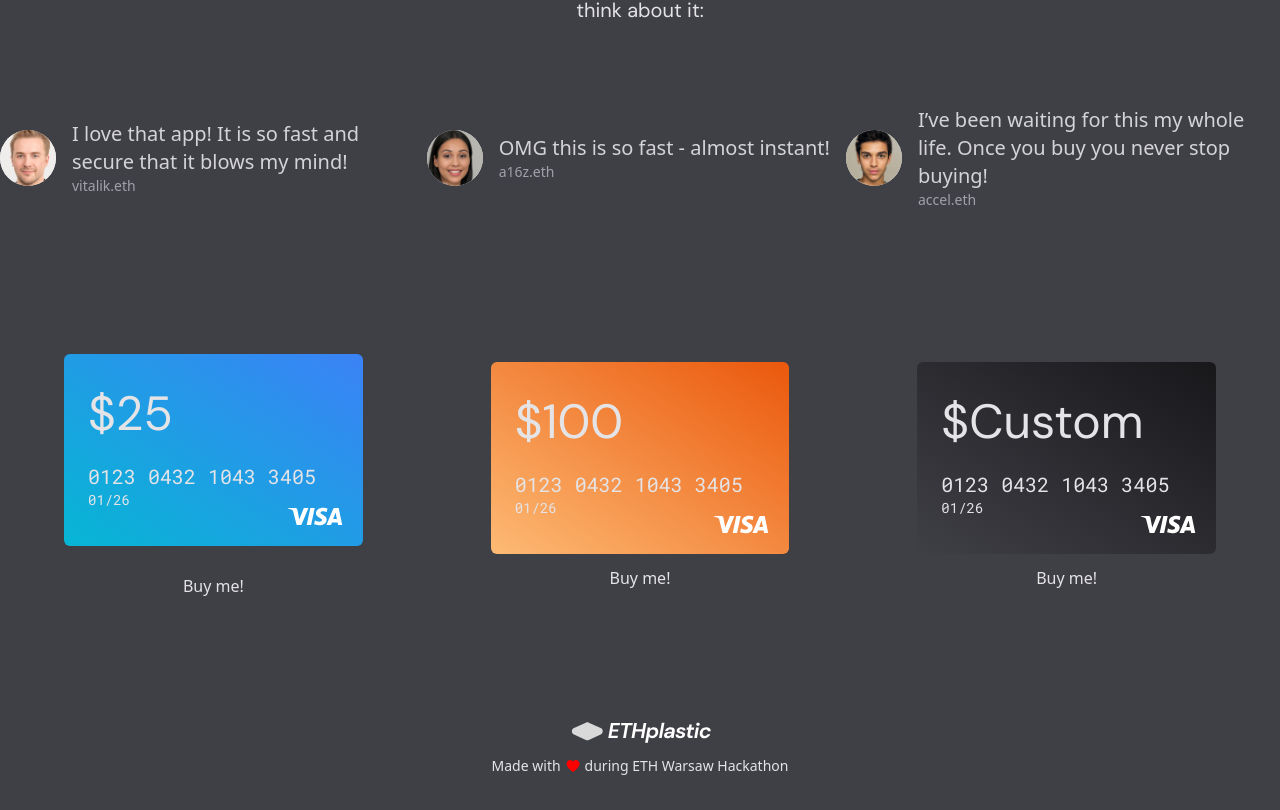
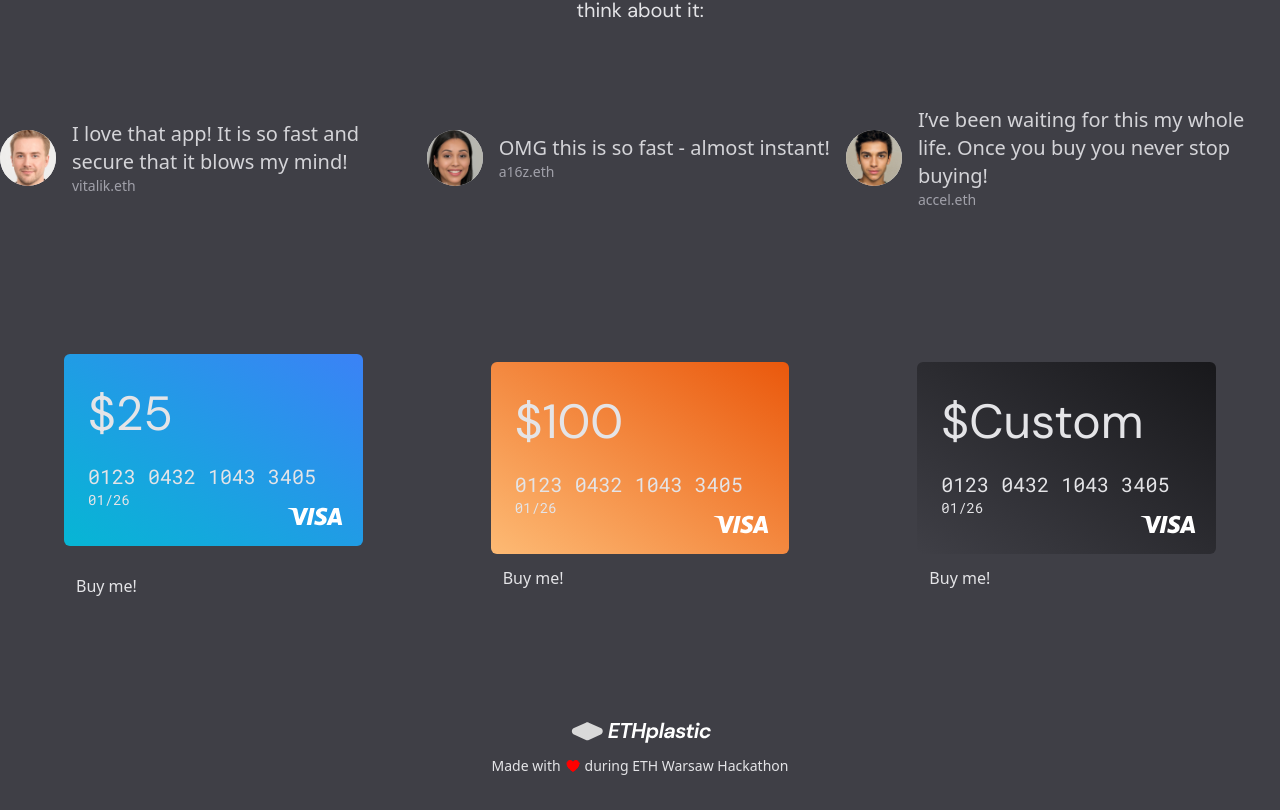
Before and after one commit to easyETHplastic/easyETHplastic, a Vue app: page / in a window 1280 px wide. Shown: the part 505-1315 px from the top of the page. Built offline with nearby package versions, Linux system fonts and the light colour scheme.

Commit message:
AppBody: Use <button> for buttons

```diff
--- a/src/components/AppBody.vue
+++ b/src/components/AppBody.vue
@@ -70,7 +70,7 @@
             ></path>
           </svg>
         </div>
-        <div class="p-3 mx-auto rounded-full text-center group-hover:bg-zinc-800 hover:text-indigo-300 hover:shadow-xl mt-4" @click="open = !open">Buy me!</div>
+        <button class="p-3 mx-auto rounded-full text-center group-hover:bg-zinc-800 hover:text-indigo-300 hover:shadow-xl mt-4" @click="productClick">Buy me!</button>
       </div>
     </div>
     <div class="w-1/3 m-10">
@@ -100,7 +100,7 @@
             ></path>
           </svg>
         </div>
-        <div class="p-3 mx-auto rounded-md text-center">Buy me!</div>
+        <button class="p-3 mx-auto rounded-md text-center">Buy me!</button>
       </div>
     </div>
     <div class="w-1/3 m-10">
@@ -130,7 +130,7 @@
             ></path>
           </svg>
         </div>
-        <div class="p-3 mx-auto rounded-md text-center">Buy me!</div>
+        <button class="p-3 mx-auto rounded-md text-center">Buy me!</button>
       </div>
     </div>
   </div>
```
